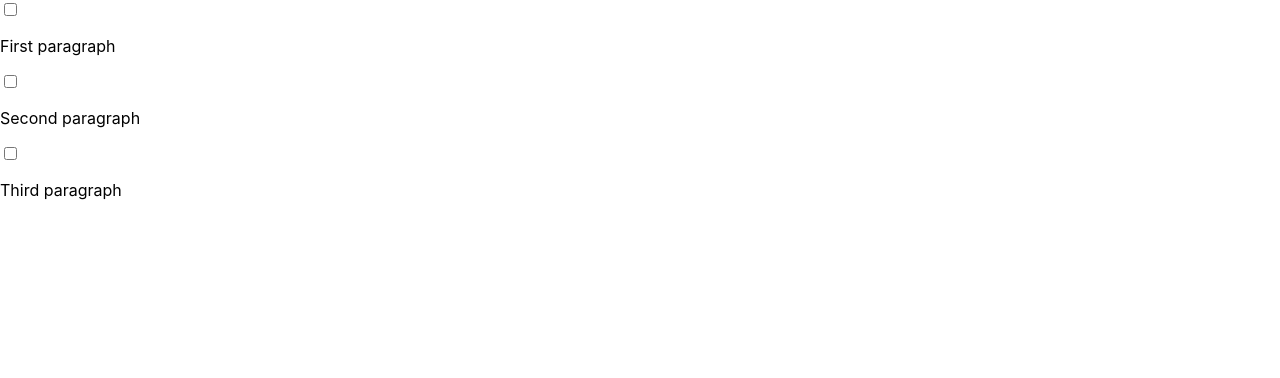
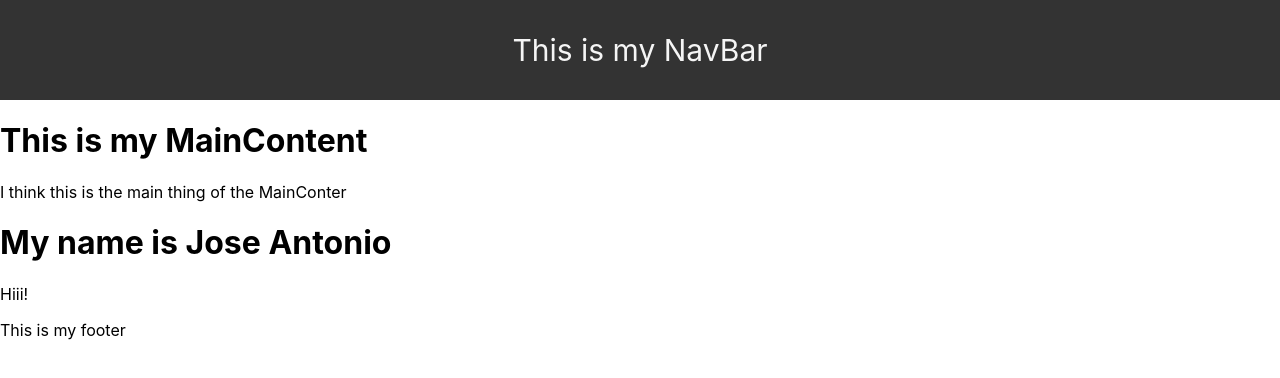
Before and after one commit to Joeypph/TrainingReactScrimba, a React (Create React App) app: page / in a window 1280 px wide. Shown: the top 378 px of the page. Built offline with nearby package versions, Linux system fonts and the light colour scheme.

Commit message:
Styling React with CSS classes

```diff
--- a/src/App.js
+++ b/src/App.js
@@ -1,26 +1,26 @@
 import './App.css';
 
 import React from "react"
-//import NavBar from "./components/NavBar"
-//import MainContent from "./components/MainContent"
-//import Footer from "./components/Footer"
+import NavBar from "./components/NavBar"
+import MainContent from "./components/MainContent"
+import Footer from "./components/Footer"
 
 function App(){
     return(
+        <div>
+            <NavBar/>
+            <MainContent/>
+            <Footer/>
+        </div>
 
-        //<div>
-            //<NavBar/>
-            //<MainContent/>
-          //  <Footer/>
-        //</div>/
-        <div>
+        /*<div>
             <input type="checkbox" name="chb1" />
             <p>First paragraph</p>
             <input type="checkbox" name="chb1" />
             <p>Second paragraph</p>
             <input type="checkbox" name="chb1" />
             <p>Third paragraph</p>
-        </div>
+        </div>*/
     )
 }
 export default App
--- a/src/components/NavBar.js
+++ b/src/components/NavBar.js
@@ -1,7 +1,7 @@
 import React from "react"
 function Navbar(){
     return(
-        <nav> This is my NavBar</nav>
+        <nav className="navbar"> This is my NavBar</nav>
     )
 }
 export default Navbar;
--- a/src/index.css
+++ b/src/index.css
@@ -11,3 +11,14 @@ code {
   font-family: source-code-pro, Menlo, Monaco, Consolas, 'Courier New',
     monospace;
 }
+.navbar {
+  height: 100px;
+  background-color: #333;
+  color: whitesmoke;
+  margin-bottom: 15px;
+  text-align: center;
+  font-size: 30px;
+  display: flex;
+  justify-content: center;
+  align-items: center;
+}
```
